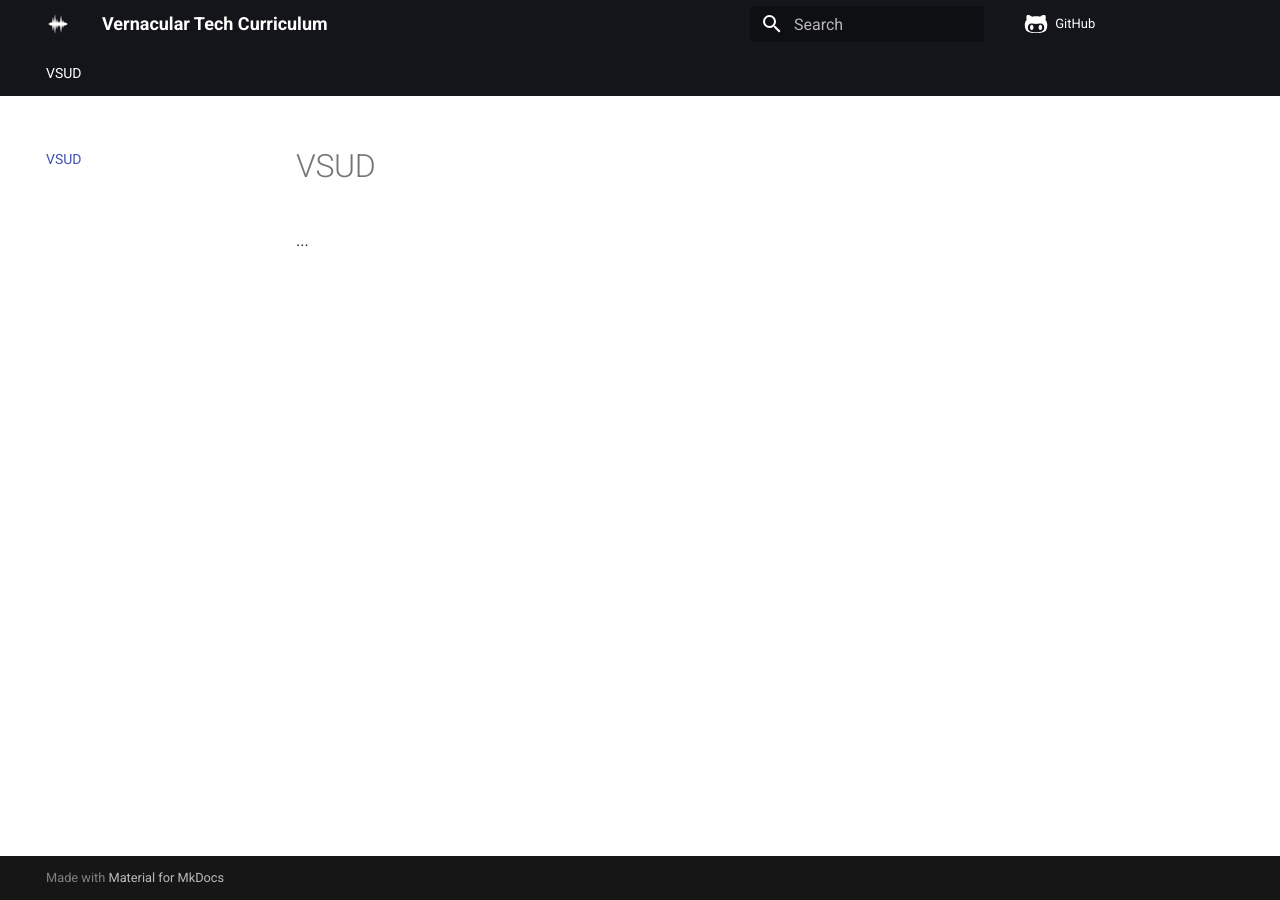
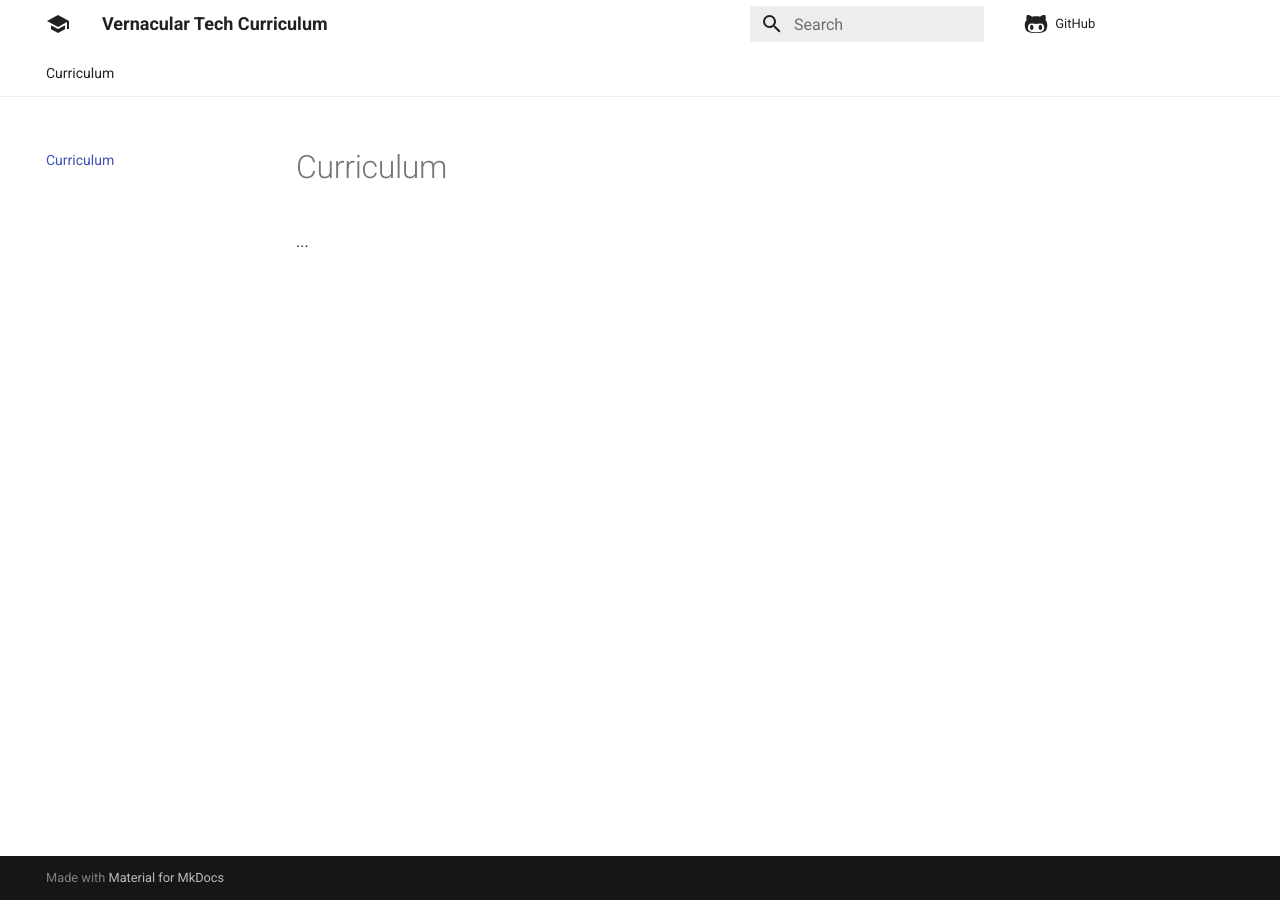
Before and after one commit to skit-ai/curriculum, an MkDocs documentation site: the page built from docs/index.md, in a window 1280 px wide. Built offline with MkDocs 1.6.1 and Material for MkDocs 9.7.7, drawn with Linux system fonts in a browser that asks for light colours; comment, search, counter and statistics services are not loaded.

Commit message:
change theme

```diff
--- a/docs/index.md
+++ b/docs/index.md
@@ -1,3 +1,3 @@
-# VSUD
+# Curriculum
 
 ...
--- a/mkdocs.yml
+++ b/mkdocs.yml
@@ -7,11 +7,11 @@ nav:
 theme:
   name: material
   palette:
-    primary: black
+    primary: white
     accent: cyan
   features:
     - navigation.tabs
   icon:
     repo: fontawesome/brands/github-alt
-    logo: material/waveform
+    logo: material/school
     favicon: fontawesome/brands/git-alt
```
Also changed, not shown: README.md (+1 -1 lines).
